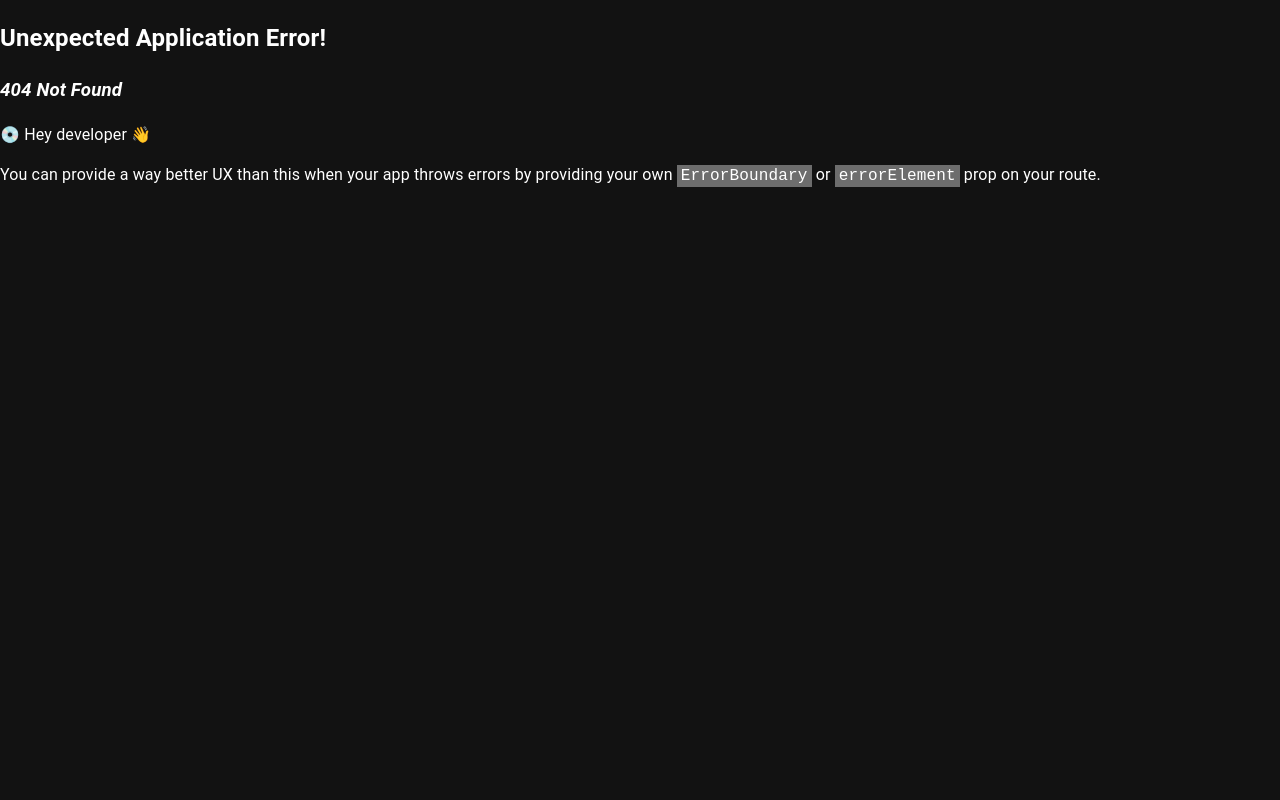
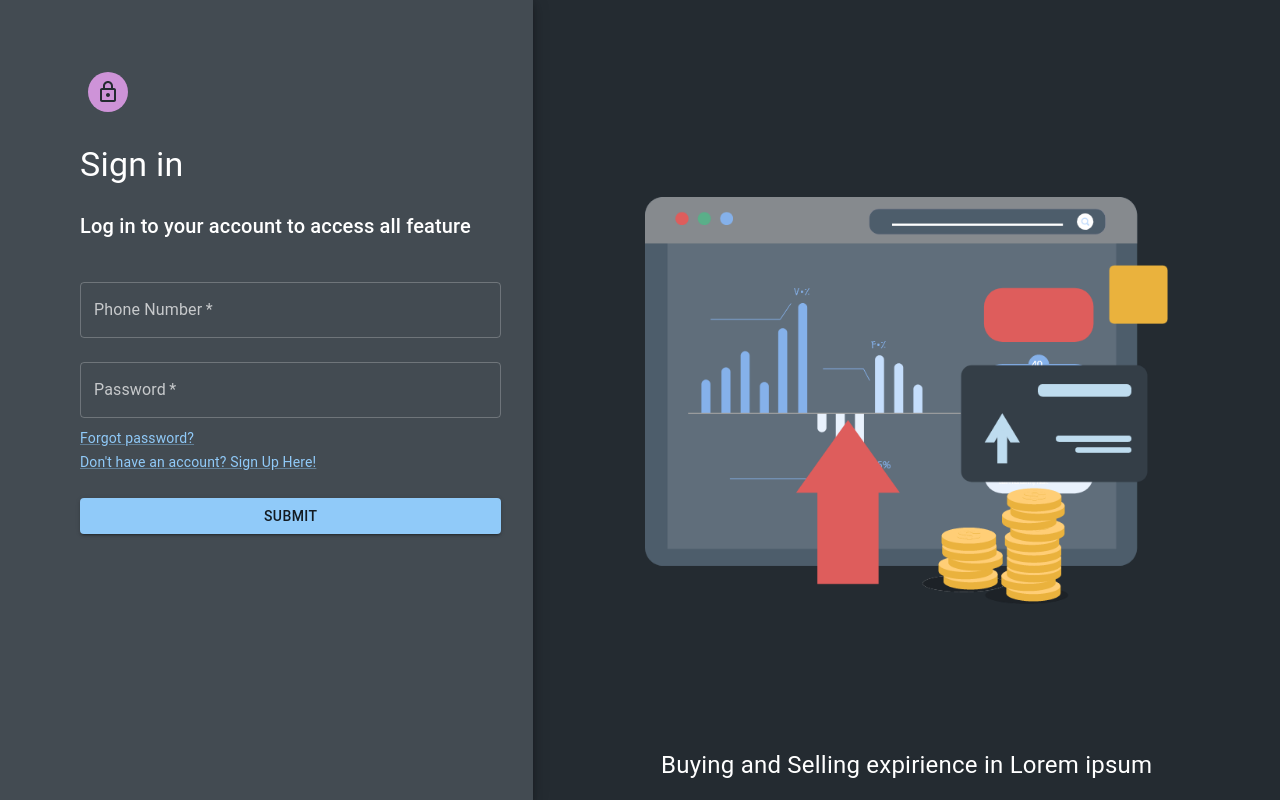
Before and after one commit to aliaskarii/exchange-template, a React (Create React App) app: page /login in a window 1280 px wide. Before the commit this address had no page. Built offline with nearby package versions, Linux system fonts and the light colour scheme.

Commit message:
[fix] style

```diff
--- /dev/null
+++ b/src/components/icons.jsx
@@ -0,0 +1,9 @@
+import React from "react";
+
+export const AcademicIcon = () => {
+  return (
+    <svg class="h-6 w-6" fill="none" viewBox="0 0 24 24" stroke="currentColor">
+
+    </svg>
+  );
+};
--- a/src/index.js
+++ b/src/index.js
@@ -12,6 +12,11 @@ const darktheme = createTheme({
   direction: 'ltr',
   palette: {
     mode: 'dark',
+    dark:'#2C353D',
+    background:{
+      default:'#242B31',
+      paper:'#2C353D'
+    }
   },
   components: {
     MuiPopover: {
--- a/src/layouts/dashboard.jsx
+++ b/src/layouts/dashboard.jsx
@@ -9,19 +9,13 @@ import List from '@mui/material/List'
 import Typography from '@mui/material/Typography'
 import Divider from '@mui/material/Divider'
 import IconButton from '@mui/material/IconButton'
-import Link from '@mui/material/Link'
-import MenuIcon from '@mui/icons-material/Menu'
 import ChevronLeftIcon from '@mui/icons-material/ChevronLeft'
-import ListItemButton from '@mui/material/ListItemButton'
-import ListItemIcon from '@mui/material/ListItemIcon'
-import ListItemText from '@mui/material/ListItemText'
-import DashboardIcon from '@mui/icons-material/Dashboard'
 import mainListItems from './listItems'
 import Container from '@mui/material/Container'
 import Copyright from '../components/copyright'
 import { Outlet } from 'react-router-dom'
-
-
+import Drawericon from '../assets/images/Group 1225.png'
+//import logo from '../assets/images/Group -2.png'
 const drawerWidth = 240
 
 const AppBar = styled(MuiAppBar, {
@@ -92,7 +86,7 @@ export function DashboardLayout() {
               ...(open && { display: 'none' }),
             }}
           >
-            <MenuIcon />
+            <img src={Drawericon} alt='Drawericon' />
           </IconButton>
           <Typography
             component="h1"
@@ -121,12 +115,6 @@ export function DashboardLayout() {
         <Divider />
         <List component="nav">
           {mainListItems}
-          <ListItemButton className="mt-20" component={Link} to="/logout">
-            <ListItemIcon>
-              <DashboardIcon />
-            </ListItemIcon>
-            <ListItemText primary="Logout" />
-          </ListItemButton>
         </List>
       </Drawer>
       <Container maxWidth="lg" sx={{ mt: 4, mb: 4 }}>
--- a/src/layouts/listItems.jsx
+++ b/src/layouts/listItems.jsx
@@ -1,63 +1,73 @@
-import * as React from 'react'
-import { Link } from 'wouter'
+import React from 'react'
 import ListItemButton from '@mui/material/ListItemButton'
 import ListItemIcon from '@mui/material/ListItemIcon'
 import ListItemText from '@mui/material/ListItemText'
-import DashboardIcon from '@mui/icons-material/Dashboard'
-import ShoppingCartIcon from '@mui/icons-material/ShoppingCart'
-import PeopleIcon from '@mui/icons-material/People'
-import BarChartIcon from '@mui/icons-material/BarChart'
-import LayersIcon from '@mui/icons-material/Layers'
+import Link from '@mui/material/Link'
+import homeicon from '../assets/images/home-2.png'
+import usericon from '../assets/images/user.png'
+import coinicon from '../assets/images/coin.png'
+import infocircleicon from '../assets/images/info-circle.png'
+import chartcandleicon from '../assets/images/chart-candle.png'
+import templateicon from '../assets/images/template.png'
+import messageicon from '../assets/images/message-report.png'
+import licenceicon from '../assets/images/license.png'
+import logouticon from '../assets/images/arrow-bar-left.png'
 
 export const mainListItems = (
   <React.Fragment>
     <ListItemButton component={Link} to="/dashboard">
       <ListItemIcon>
-        <DashboardIcon />
+        <img src={homeicon} alt="home" />
       </ListItemIcon>
-      <ListItemText primary="Dashboard"/>
+      <ListItemText primary="Dashboard" />
     </ListItemButton>
     <ListItemButton component={Link} to="/profile">
       <ListItemIcon>
-        <ShoppingCartIcon />
+        <img src={usericon} alt="user" />
       </ListItemIcon>
       <ListItemText primary="Profile" />
     </ListItemButton>
     <ListItemButton component={Link} to="/currentprice">
       <ListItemIcon>
-        <PeopleIcon />
+        <img src={coinicon} alt="coin" />
       </ListItemIcon>
       <ListItemText primary="Current Price" />
     </ListItemButton>
     <ListItemButton component={Link} to="/about-us">
       <ListItemIcon>
-        <BarChartIcon />
+        <img src={infocircleicon} alt="info" />
       </ListItemIcon>
       <ListItemText primary="About Us" />
     </ListItemButton>
     <ListItemButton component={Link} to="/chartists">
       <ListItemIcon>
-        <LayersIcon />
+        <img src={chartcandleicon} alt="chartists" />
       </ListItemIcon>
       <ListItemText primary="Chartists" />
     </ListItemButton>
     <ListItemButton component={Link} to="/news">
       <ListItemIcon>
-        <LayersIcon />
+        <img src={templateicon} alt="news" />
       </ListItemIcon>
       <ListItemText primary="News" />
     </ListItemButton>
     <ListItemButton component={Link} to="/chat">
       <ListItemIcon>
-        <LayersIcon />
+        <img src={messageicon} alt="chat" />
       </ListItemIcon>
       <ListItemText primary="Chat" />
     </ListItemButton>
     <ListItemButton component={Link} to="/learn">
       <ListItemIcon>
-        <LayersIcon />
+        <img src={licenceicon} alt="learn" />
       </ListItemIcon>
       <ListItemText primary="Learn" />
+    </ListItemButton>
+    <ListItemButton className="mt-20" component={Link} to="/logout">
+      <ListItemIcon>
+        <img src={logouticon} alt="logout" />
+      </ListItemIcon>
+      <ListItemText primary="Logout" />
     </ListItemButton>
   </React.Fragment>
 )
--- a/src/pages/auth/login.jsx
+++ b/src/pages/auth/login.jsx
@@ -69,21 +69,38 @@ function Login() {
   }
 
   return (
-    <Grid container component="main" sx={{ height: '100vh' }} direction='row-reverse'>
+    <Grid container component="main" sx={{ height: '100vh'}} direction='row-reverse'>
       <Grid
         item
         xs={false}
         sm={4}
         md={7}
         sx={{
+          position: 'relative',
           backgroundImage: `url(${group360})`,
           backgroundRepeat: 'no-repeat',
           backgroundColor: (t) =>
-            t.palette.mode === 'light' ? t.palette.grey[50] : t.palette.grey[900],
+            t.palette.mode === 'light' ? t.palette.background : t.palette.background,
           backgroundSize: '70% auto',
           backgroundPosition: 'center',
         }}
       >
+        <Box
+          component={Typography}
+          zIndex={1}
+          sx={{
+            position: 'absolute',
+            top: 0,
+            bottom: 0,
+            right: 0,
+            left: 0,
+            background: 'transparent',
+            textAlign: 'center',
+            fontSize:'1.5em',
+            paddingTop:'100%'
+          }}>
+          Buying and Selling expirience in Lorem ipsum
+        </Box>
       </Grid>
       <Grid item xs={12} sm={8} md={5} component={Paper} elevation={6} square>
         <Box
--- a/src/routes.js
+++ b/src/routes.js
@@ -11,20 +11,28 @@ import DashboardLayout from './layouts/dashboard'
 import Login from './pages/auth/login'
 import RequireAuth from './auth'
 import ProfilePage from './pages/dashboard/profile'
+import AboutUs from './pages/dashboard/about-us'
+import CurrentPrice from './pages/dashboard/currentprice'
+import News from './pages/dashboard/news'
 
-export const router = createBrowserRouter([
+export const router = createBrowserRouter(
   createRoutesFromElements(
     <>
       <Route path="/" element={<RequireAuth />}>
         <Route element={<DashboardLayout />}>
           <Route path='/home' element={<Home />} />
           <Route path='/profile' element={<ProfilePage />} />
+          <Route path='/chat' element={<ProfilePage />} />
+          <Route path='/learn' element={<ProfilePage />} />
         </Route>
       </Route>
+      <Route path="/news" element={<News />} />
+      <Route path="/current-price" element={<CurrentPrice />} />
+      <Route path="/about-us" element={<AboutUs />} />
       <Route path="/login" element={<Login />} />
       <Route path="*" element={<Error404 />} />
     </>
-  )], { basename: process.env.PUBLIC_URL }
+  )
 )
 
 export const AuthContext = React.createContext()
```
Also changed, not shown: src/pages/chat.jsx (added), src/pages/dashboard/learn.jsx (added), 1 other file (tests, documents, lock files or other folders).
